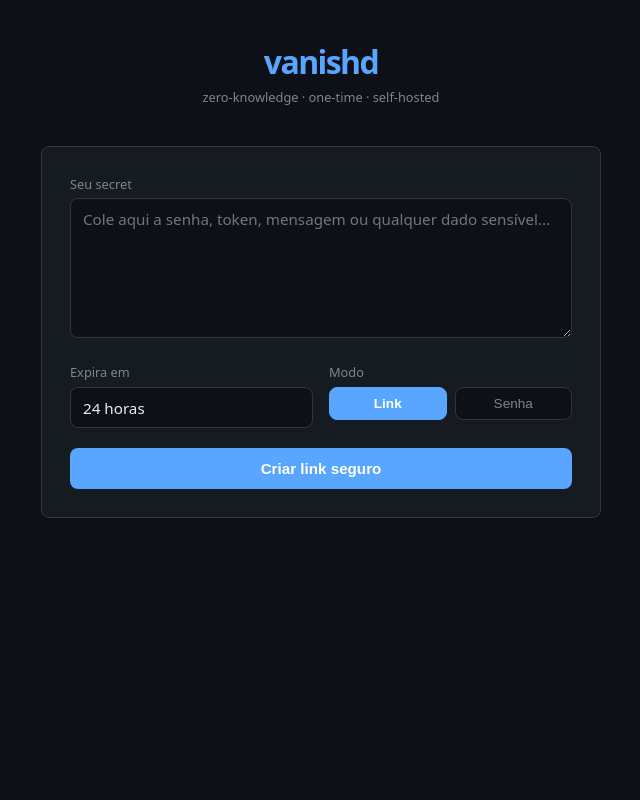
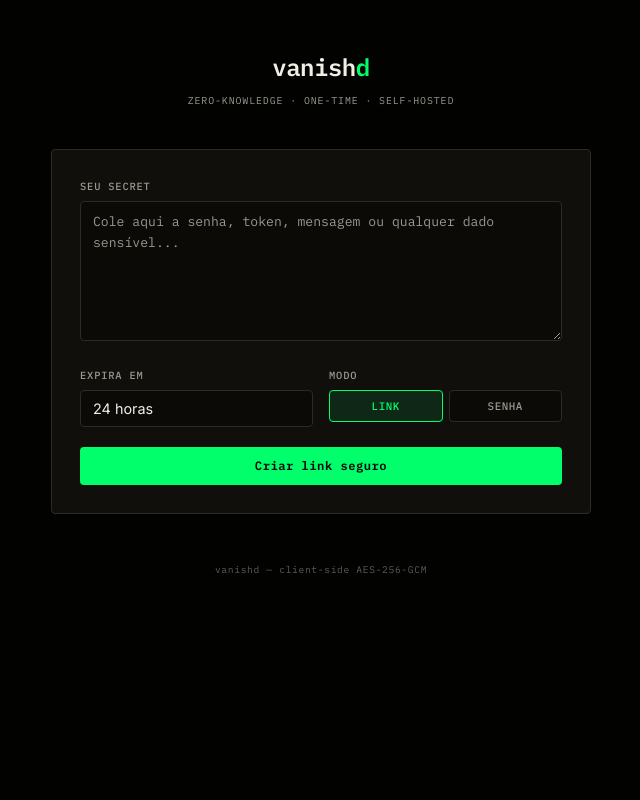
Before and after one commit to NatanRigailo/vanishd, a Python web app: template app/templates/index.html in a window 1280 px wide. Shown: the whole page, without its empty margins (319-959 px from the left). Run offline with Jinja, Linux system fonts and the light colour scheme; the template is opened without the code that fills it, so the values that code supplies are empty.

Commit message:
feat: aplicar design system do portfólio (nativos.cloud)
- Paleta warm dark do nativos.cloud: #020201 bg, #00ff6a accent verde
- IBM Plex Mono + Inter via Google Fonts
- Labels uppercase monospace com letter-spacing
- Botões e badges com mono font, border-radius 4px
- Logo vanish<em>d</em> com d em verde
- Remover script crypto.js não-module do base.html (SyntaxError latente)
- CSP: adicionar fonts.googleapis.com e fonts.gstatic.com

Closes #46

```diff
--- a/app/__init__.py
+++ b/app/__init__.py
@@ -43,7 +43,8 @@ def _set_security_headers(response):
     csp = (
         "default-src 'self'; "
         "script-src 'self'; "
-        "style-src 'self'; "
+        "style-src 'self' https://fonts.googleapis.com; "
+        "font-src 'self' https://fonts.gstatic.com; "
         "img-src 'self'; "
         "connect-src 'self'; "
         "frame-ancestors 'none';"
--- a/app/static/style.css
+++ b/app/static/style.css
@@ -1,69 +1,105 @@
 :root {
-  --bg: #0d1117;
-  --surface: #161b22;
-  --border: #30363d;
-  --text: #e6edf3;
-  --muted: #7d8590;
-  --accent: #58a6ff;
-  --success: #3fb950;
-  --danger: #f85149;
-  --radius: 8px;
-  --font: system-ui, -apple-system, sans-serif;
+  --bg:         #020201;
+  --bg2:        #0c0a07;
+  --card:       #110f0c;
+  --border:     #2e2a24;
+  --border-2:   #3a342c;
+  --text:       #f2eee6;
+  --muted:      #9c988e;
+  --sec:        #b5b0a8;
+  --accent:     #00ff6a;
+  --accent-dim: rgba(0, 255, 106, 0.1);
+  --danger:     #f87171;
+  --danger-dim: rgba(248, 113, 113, 0.1);
+  --radius:     4px;
+  --mono:       'IBM Plex Mono', monospace;
+  --sans:       'Inter', sans-serif;
 }
 
-* { box-sizing: border-box; margin: 0; padding: 0; }
+*, *::before, *::after { box-sizing: border-box; margin: 0; padding: 0; }
 
 body {
   background: var(--bg);
   color: var(--text);
-  font-family: var(--font);
+  font-family: var(--sans);
+  font-size: 14px;
+  line-height: 1.6;
   min-height: 100vh;
   display: flex;
   flex-direction: column;
   align-items: center;
-  padding: 2.5rem 1rem;
+  padding: 3rem 1rem 2rem;
 }
 
 header { text-align: center; margin-bottom: 2.5rem; }
 
 .logo {
-  font-size: 2rem;
-  font-weight: 700;
-  color: var(--accent);
+  font-family: var(--mono);
+  font-size: 1.5rem;
+  font-weight: 600;
+  color: var(--text);
   text-decoration: none;
-  letter-spacing: -0.05em;
+  letter-spacing: -0.02em;
 }
 
-.tagline { color: var(--muted); font-size: 0.8rem; margin-top: 0.3rem; }
+.logo em { color: var(--accent); font-style: normal; }
 
-main { width: 100%; max-width: 560px; }
+.tagline {
+  font-family: var(--mono);
+  font-size: 0.62rem;
+  color: var(--muted);
+  letter-spacing: 0.09em;
+  text-transform: uppercase;
+  margin-top: 0.4rem;
+}
+
+main { width: 100%; max-width: 540px; }
 
 .card {
-  background: var(--surface);
+  background: var(--card);
   border: 1px solid var(--border);
   border-radius: var(--radius);
   padding: 1.75rem;
 }
 
-label { display: block; font-size: 0.8rem; color: var(--muted); margin-bottom: 0.35rem; }
+label {
+  display: block;
+  font-family: var(--mono);
+  font-size: 0.65rem;
+  font-weight: 500;
+  color: var(--muted);
+  text-transform: uppercase;
+  letter-spacing: 0.08em;
+  margin-bottom: 0.4rem;
+}
 
 textarea,
 input[type="text"],
 input[type="password"],
 select {
   width: 100%;
-  background: var(--bg);
+  background: var(--bg2);
   border: 1px solid var(--border);
   border-radius: var(--radius);
   color: var(--text);
-  font-size: 0.95rem;
+  font-family: var(--sans);
+  font-size: 0.9rem;
   padding: 0.6rem 0.75rem;
-  font-family: var(--font);
   transition: border-color 0.15s;
+  outline: none;
 }
 
-textarea { resize: vertical; min-height: 140px; }
-textarea:focus, input:focus, select:focus { outline: none; border-color: var(--accent); }
+textarea {
+  resize: vertical;
+  min-height: 140px;
+  font-family: var(--mono);
+  font-size: 0.82rem;
+  line-height: 1.6;
+}
+
+textarea:focus, input:focus, select:focus { border-color: var(--accent); }
+textarea::placeholder, input::placeholder { color: var(--muted); }
+
 select { appearance: none; cursor: pointer; }
 
 .field { margin-bottom: 1.25rem; }
@@ -71,41 +107,46 @@ select { appearance: none; cursor: pointer; }
 .row { display: flex; gap: 1rem; }
 .row .field { flex: 1; }
 
-.mode-toggle { display: flex; gap: 0.5rem; }
+.mode-toggle { display: flex; gap: 0.375rem; }
 
 .mode-btn {
   flex: 1;
   padding: 0.5rem;
-  background: var(--bg);
+  background: var(--bg2);
   border: 1px solid var(--border);
   border-radius: var(--radius);
   color: var(--muted);
   cursor: pointer;
-  font-size: 0.85rem;
+  font-family: var(--mono);
+  font-size: 0.68rem;
+  font-weight: 500;
+  letter-spacing: 0.05em;
+  text-transform: uppercase;
   transition: all 0.15s;
 }
 
 .mode-btn.active {
-  background: var(--accent);
+  background: var(--accent-dim);
   border-color: var(--accent);
-  color: #fff;
-  font-weight: 600;
+  color: var(--accent);
 }
 
 .btn {
   width: 100%;
-  padding: 0.75rem;
+  padding: 0.7rem 1rem;
   background: var(--accent);
   border: none;
   border-radius: var(--radius);
-  color: #fff;
-  font-size: 0.95rem;
+  color: #020201;
+  font-family: var(--mono);
+  font-size: 0.76rem;
   font-weight: 600;
+  letter-spacing: 0.04em;
   cursor: pointer;
   transition: opacity 0.15s;
 }
 
-.btn:disabled { opacity: 0.45; cursor: not-allowed; }
+.btn:disabled { opacity: 0.35; cursor: not-allowed; }
 .btn:hover:not(:disabled) { opacity: 0.85; }
 
 .btn-outline {
@@ -114,58 +155,99 @@ select { appearance: none; cursor: pointer; }
   color: var(--text);
 }
 
+.btn-outline:hover:not(:disabled) {
+  border-color: var(--border-2);
+  opacity: 1;
+}
+
 .result { margin-top: 1.5rem; display: none; }
 .result.show { display: block; }
 
 .result-url {
-  background: var(--bg);
+  background: var(--bg2);
   border: 1px solid var(--border);
   border-radius: var(--radius);
   padding: 0.75rem;
   word-break: break-all;
-  font-size: 0.82rem;
+  font-family: var(--mono);
+  font-size: 0.74rem;
   color: var(--accent);
   margin-bottom: 0.75rem;
-  line-height: 1.5;
+  line-height: 1.6;
 }
 
 .secret-box {
-  background: var(--bg);
+  background: var(--bg2);
   border: 1px solid var(--border);
   border-radius: var(--radius);
   padding: 1rem;
   white-space: pre-wrap;
   word-break: break-word;
-  font-size: 0.95rem;
+  font-family: var(--mono);
+  font-size: 0.82rem;
   min-height: 80px;
-  line-height: 1.6;
+  line-height: 1.7;
+  color: var(--text);
 }
 
 .badge {
-  display: inline-block;
+  display: inline-flex;
+  align-items: center;
+  gap: 0.35rem;
   padding: 0.2rem 0.6rem;
-  border-radius: 20px;
-  font-size: 0.72rem;
+  border-radius: 2px;
+  font-family: var(--mono);
+  font-size: 0.62rem;
   font-weight: 600;
+  letter-spacing: 0.07em;
+  text-transform: uppercase;
   margin-bottom: 0.75rem;
 }
 
-.badge-success { background: rgba(63,185,80,.15); color: var(--success); }
-.badge-danger  { background: rgba(248,81,73,.15);  color: var(--danger); }
+.badge::before {
+  content: '';
+  width: 5px;
+  height: 5px;
+  border-radius: 50%;
+  background: currentColor;
+  flex-shrink: 0;
+}
 
-.text-muted { color: var(--muted); font-size: 0.82rem; line-height: 1.5; }
+.badge-success {
+  background: var(--accent-dim);
+  color: var(--accent);
+  border: 1px solid rgba(0, 255, 106, 0.2);
+}
+
+.badge-danger {
+  background: var(--danger-dim);
+  color: var(--danger);
+  border: 1px solid rgba(248, 113, 113, 0.2);
+}
+
+.text-muted { color: var(--muted); font-size: 0.8rem; line-height: 1.6; }
 .mt-1 { margin-top: 0.5rem; }
 .mt-2 { margin-top: 1rem; }
 .hidden { display: none !important; }
 
 .spinner {
-  border: 3px solid var(--border);
+  border: 2px solid var(--border);
   border-top-color: var(--accent);
   border-radius: 50%;
-  width: 32px;
-  height: 32px;
+  width: 28px;
+  height: 28px;
   animation: spin 0.8s linear infinite;
   margin: 2rem auto;
 }
 
 @keyframes spin { to { transform: rotate(360deg); } }
+
+footer {
+  margin-top: 3rem;
+  font-family: var(--mono);
+  font-size: 0.6rem;
+  color: var(--muted);
+  letter-spacing: 0.07em;
+  text-align: center;
+  opacity: 0.6;
+}
--- a/app/templates/base.html
+++ b/app/templates/base.html
@@ -4,17 +4,20 @@
   <meta charset="UTF-8">
   <meta name="viewport" content="width=device-width, initial-scale=1.0">
   <title>{% block title %}Vanishd{% endblock %}</title>
+  <link rel="preconnect" href="https://fonts.googleapis.com">
+  <link rel="preconnect" href="https://fonts.gstatic.com" crossorigin>
+  <link href="https://fonts.googleapis.com/css2?family=IBM+Plex+Mono:wght@400;500;600&family=Inter:wght@400;500&display=swap" rel="stylesheet">
   <link rel="stylesheet" href="/static/style.css">
 </head>
 <body>
   <header>
-    <a href="/" class="logo">vanishd</a>
-    <p class="tagline">zero-knowledge · one-time · self-hosted</p>
+    <a href="/" class="logo">vanish<em>d</em></a>
+    <p class="tagline">zero-knowledge &middot; one-time &middot; self-hosted</p>
   </header>
   <main>
     {% block content %}{% endblock %}
   </main>
-  <script src="/static/crypto.js"></script>
+  <footer>vanishd &mdash; client-side AES-256-GCM</footer>
   {% block scripts %}{% endblock %}
 </body>
 </html>
```
